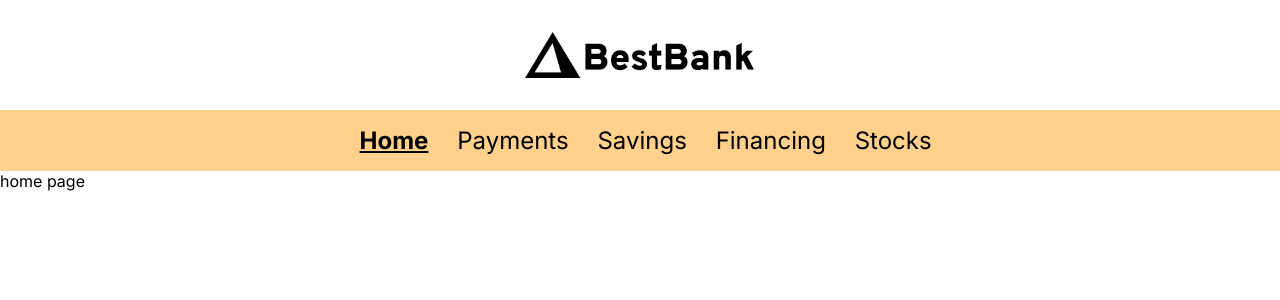
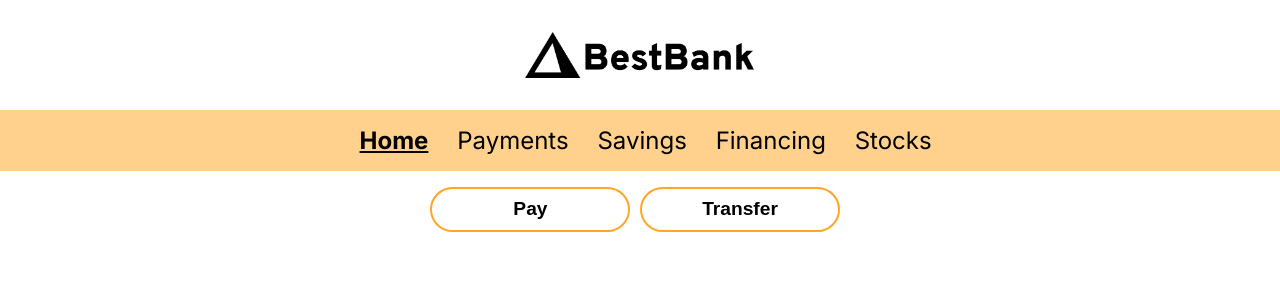
Before and after one commit to luisarevalo21/best-bank, a React (Vite) app: page / in a window 1280 px wide. Shown: the top 300 px of the page. Built offline with nearby package versions, Linux system fonts and the light colour scheme; no server answers.

Commit message:
completed stocks page

```diff
--- a/package.json
+++ b/package.json
@@ -10,6 +10,9 @@
     "preview": "vite preview"
   },
   "dependencies": {
+    "@emotion/react": "^11.11.1",
+    "@emotion/styled": "^11.11.0",
+    "@mui/material": "^5.14.18",
     "react": "^18.2.0",
     "react-dom": "^18.2.0",
     "react-router-dom": "^6.18.0"
--- a/src/App.css
+++ b/src/App.css
@@ -54,5 +54,23 @@ nav ul a:hover {
   font-weight: 600;
 }
 
+.home-button-container {
+  display: flex;
+  justify-content: center;
+  align-items: center;
+  margin-top: 1em;
+}
+
+.btn {
+  border-radius: 50px;
+  padding: 0.5em 2em;
+  font-size: 1.2rem;
+  background: #ffffff;
+  color: #000;
+  border: 2px #ffa724 solid;
+  min-width: 200px;
+  margin-right: 0.5em;
+  font-weight: bold;
+}
 @media (max-width: 480px) {
 }
--- a/src/pages/Home.jsx
+++ b/src/pages/Home.jsx
@@ -2,8 +2,14 @@ import React from "react";
 
 import accounts from "../data";
 const Home = () => {
-  console.log(accounts);
-  return <div> home page</div>;
+  return (
+    <div className="home">
+      <div className="home-button-container">
+        <button className="btn">Pay</button>
+        <button className="btn">Transfer</button>
+      </div>
+    </div>
+  );
 };
 
 export default Home;
--- a/src/pages/Stocks.jsx
+++ b/src/pages/Stocks.jsx
@@ -1,7 +1,76 @@
-import React from "react";
+import React, { useEffect, useState } from "react";
+import { fetchStockData } from "../utilities/api";
+
+import Table from "@mui/material/Table";
+import TableBody from "@mui/material/TableBody";
+import TableCell from "@mui/material/TableCell";
+import TableContainer from "@mui/material/TableContainer";
+import TableHead from "@mui/material/TableHead";
+import TableRow from "@mui/material/TableRow";
+import Paper from "@mui/material/Paper";
+
+//to do fetch data from data base
+//find out where i want to fetch from
+/// next have a catch incase an error occurs
+//if fetching to much occurs. add a messgaing saying wait 1 minute to fetch.
 
 const Stocks = () => {
-  return <div>hello from stocks</div>;
+  const [stock, setStock] = useState([]);
+  const [error, setError] = useState("");
+  useEffect(() => {
+    async function fetchData() {
+      fetchStockData()
+        .then(data => setStock(data))
+        .catch(err => setError(err));
+    }
+    fetchData();
+  }, []);
+
+  const data = stock.map(row => (
+    <TableRow key={row.name}>
+      <TableCell component="th" scope="row">
+        {row.T}
+      </TableCell>
+      <TableCell align="center">{row.c}</TableCell>
+      <TableCell align="center">{row.h}</TableCell>
+      <TableCell align="center">{row.l}</TableCell>
+      <TableCell align="center">{row.o}</TableCell>
+      <TableCell align="center">{row.v}</TableCell>
+      <TableCell align="center">{row.vw}</TableCell>
+    </TableRow>
+  ));
+
+  //
+  return (
+    <div>
+      <h3>Notable stocks for : insert data here </h3>
+
+      <TableContainer component={Paper}>
+        <Table sx={{ minWidth: 650 }} aria-label="simple table">
+          <TableHead>
+            <TableRow>
+              <TableCell>Name</TableCell>
+              <TableCell align="center">Closing Price</TableCell>
+              <TableCell align="center">Highest Sold Price on insert date</TableCell>
+              <TableCell align="center">Lowest Sold Price on insert date</TableCell>
+              <TableCell align="center">Open price on insert date </TableCell>
+              <TableCell align="center">The trading volume of the symbol</TableCell>
+              <TableCell align="center">Volume weighted average price</TableCell>
+            </TableRow>
+          </TableHead>
+          <TableBody>
+            {error ? (
+              <TableCell align="center" colSpan="7">
+                <h1 style={{ textAlign: "center" }}>{error.error}</h1>
+              </TableCell>
+            ) : (
+              data
+            )}
+          </TableBody>
+        </Table>
+      </TableContainer>
+    </div>
+  );
 };
 
 export default Stocks;
--- /dev/null
+++ b/src/utilities/api.jsx
@@ -0,0 +1,93 @@
+const list = ["APPL", "AMZN"];
+
+import { key } from "../key";
+//fetch both stocks isntead of one
+
+export async function fetchStockData() {
+  // const stocks = createStrings(list);
+
+  const res = await fetch(`https://api.polygon.io/v2/aggs/ticker/AAPL/prev?adjusted=true&apiKey=${key}`);
+
+  const data = await res.json();
+
+  if (!res.ok) {
+    throw {
+      message: data.message,
+      statusText: res.statusText,
+      status: res.status,
+      error: data.error,
+    };
+  }
+
+  return data.results;
+
+  // console.log(data);
+
+  // const obj = {
+  //   adjusted: true,
+  //   queryCount: 1,
+  //   request_id: "6a7e466379af0a71039d60cc78e72282",
+  //   results: [
+  //     {
+  //       T: "AAPL",
+  //       c: 115.97,
+  //       h: 117.59,
+  //       l: 114.13,
+  //       o: 115.55,
+  //       t: 1605042000000,
+  //       v: 131704427,
+  //       vw: 116.3058,
+  //     },
+  //   ],
+  //   resultsCount: 1,
+  //   status: "OK",
+  //   ticker: "AAPL",
+  // };
+  // return obj.result;
+  // try {
+  //   const stockData = [];
+  // stocks.forEach(async stock => {
+  //   const res = await fetch(stock);
+  //   const data = await res.json();
+
+  //   stockData.push(data);
+  // });
+
+  //   return stockData;
+  // } catch (err) {
+  //   console.log(err);
+  // }
+
+  // console.log(stocks);
+
+  // const data = await res.json();
+
+  // try {
+  //   const values = await allPromise;
+
+  //   console.log(values); // [resolvedValue1, resolvedValue2]
+  // } catch (error) {
+  //   console.log(error); // rejectReason of any first rejected promise
+  // }
+
+  // const res = await fetch(
+  //   "https://api.polygon.io/v2/aggs/ticker/AAPL/range/1/day/2023-11-13/2023-11-13?adjusted=true&sort=asc&limit=120&apiKey=D3a26QWq870tQOzIet7wPOcvLUeodPg9"
+  // );
+
+  // const data = await res.json();
+  // return data;
+}
+
+const createStrings = list => {
+  return list.map(
+    stock => `https://api.polygon.io/v2/aggs/ticker/${stock}/prev?adjusted=true&apiKey=D3a26QWq870tQOzIet7wPOcvLUeodPg9`
+  );
+};
+
+// https://api.polygon.io/v2/aggs/ticker/AAPL/prev?adjusted=true&apiKey=D3a26QWq870tQOzIet7wPOcvLUeodPg9
+// TSLA
+
+//APPL
+//CSCO
+//AMZN
+//GOOGL
```
Also changed, not shown: 2 other files (tests, documents, lock files or other folders).
